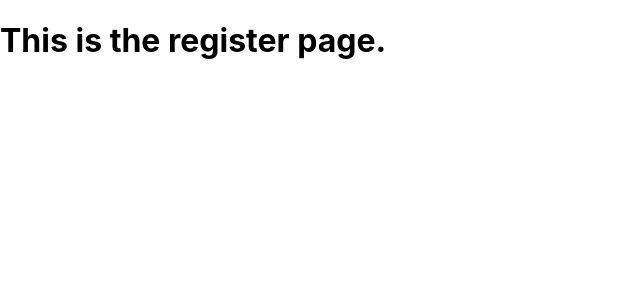
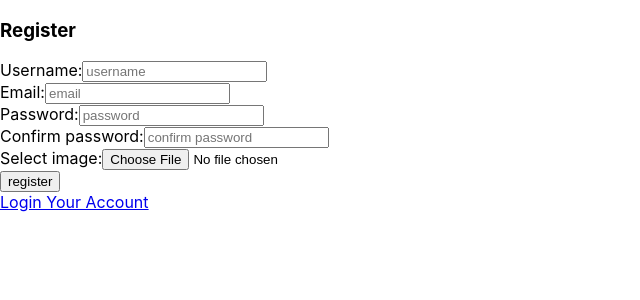
Before and after one commit to qmeng222/MERNsenger, a React (Create React App) app in the folder frontend/: page /register in a window 1280 px wide. Shown: the top 300 px of the page, without its empty margins (0-640 px from the left). Built offline with nearby package versions, Linux system fonts and the light colour scheme.

Commit message:
implemented the register component

```diff
--- a/frontend/src/components/Register.jsx
+++ b/frontend/src/components/Register.jsx
@@ -1,9 +1,78 @@
 import React from "react";
+import { Link } from "react-router-dom";
 
 const Register = () => {
   return (
-    <div>
-      <h1>This is the register page.</h1>
+    <div className="register">
+      <div className="card">
+        <div className="card-header">
+          <h3>Register</h3>
+        </div>
+
+        <div className="card-body">
+          <form>
+            <div className="form-group">
+              <label htmlFor="username">Username:</label>
+              <input
+                type="text"
+                className="form-control"
+                id="username"
+                placeholder="username"
+              />
+            </div>
+
+            <div className="form-group">
+              <label htmlFor="email">Email:</label>
+              <input
+                type="email"
+                className="form-control"
+                id="email"
+                placeholder="email"
+              />
+            </div>
+
+            <div className="form-group">
+              <label htmlFor="password">Password:</label>
+              <input
+                type="password"
+                className="form-control"
+                id="password"
+                placeholder="password"
+              />
+            </div>
+
+            <div className="form-group">
+              <label htmlFor="confirmPassword">Confirm password:</label>
+              <input
+                type="password"
+                className="form-control"
+                id="confirmPassword"
+                placeholder="confirm password"
+              />
+            </div>
+
+            <div className="form-group">
+              <div className="file-image">
+                <div className="image"></div>
+                <div className="file">
+                  <label htmlFor="image">Select image:</label>
+                  <input type="file" className="form-control" id="image" />
+                </div>
+              </div>
+            </div>
+
+            <div className="form-group">
+              <input type="submit" value="register" className="btn" />
+            </div>
+
+            <div className="form-group">
+              <span>
+                <Link to="/login"> Login Your Account </Link>
+              </span>
+            </div>
+          </form>
+        </div>
+      </div>
     </div>
   );
 };
```
Also changed, not shown: frontend/src/sass/base/_reset.scss (added), frontend/src/sass/components/_register.scss (added), frontend/src/sass/utils/_utils.scss (added).
